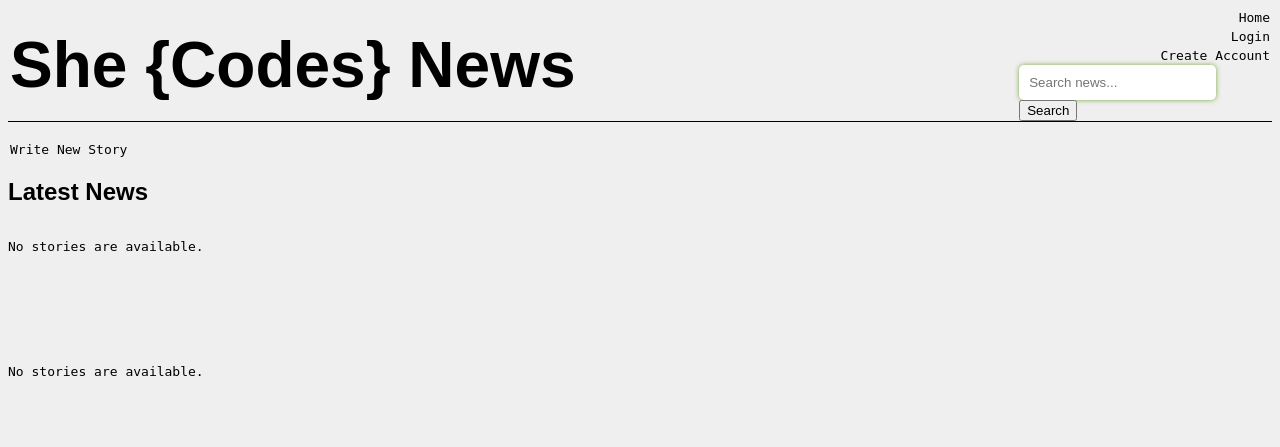
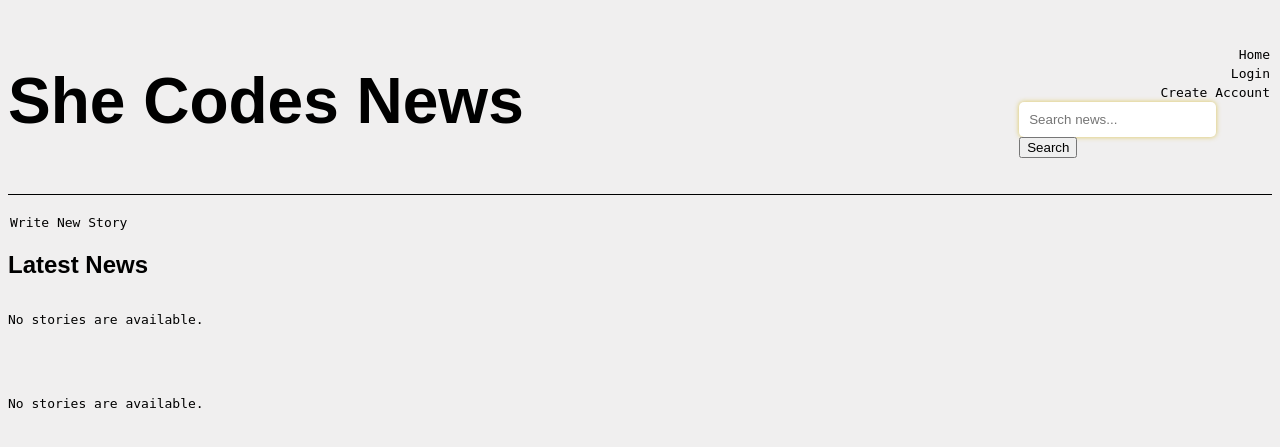
Before and after one commit to COHally/shecodes_news, a Django app: page /news/ in a window 1280 px wide. Shown: the top 447 px of the page. Run offline with Django 4.2, Linux system fonts and the light colour scheme; data that the repository does not hold is empty; parts of the project's set-up code (start-up, migrations or seed data) failed here and were passed over; some web fonts are replaced.

Commit message:
Styling.

```diff
--- a/she_codes_news/news/forms.py
+++ b/she_codes_news/news/forms.py
@@ -8,12 +8,12 @@ class StoryForm(ModelForm):
         #Below controls user input.
         fields = ['title', 'pub_date', 'image', 'content']
         widgets = {
-            'pub_date': forms.DateInput(
-                format= '%m/%d/%Y',
+            'pub_date': forms.DateTimeInput(
+                format= '%m/%d/%Y %H:%M',
                 attrs= {
                     'class': 'form-control',
                     'placeholder': 'Select a date',
-                    'type': 'date'
+                    'type': 'datetime-local'
                 }
             )
         }
--- a/she_codes_news/news/static/news/styles.css
+++ b/she_codes_news/news/static/news/styles.css
@@ -12,8 +12,8 @@
 
 #latest-stories {
     display: grid;
-    grid-template-columns: 2fr 1fr;
-    grid-template-rows: 1fr 1fr 1fr;
+    grid-template-columns: 2fr 2fr;
+    grid-template-rows: 2fr 2fr;
     gap: 1px 1px;
     grid-template-areas: "left-1 right-1" "left-1 right-2" "left-1 right-3";
     max-height: 500px;
--- a/she_codes_news/news/templates/news/index.html
+++ b/she_codes_news/news/templates/news/index.html
@@ -11,6 +11,8 @@
 {% block content %}
 <br>
 <a href="{% url 'news:newStory' %}">Write New Story</a>
+
+
     <h2>Latest News</h2>
 
         <div id="latest-stories">
--- a/she_codes_news/news/templates/news/search.html
+++ b/she_codes_news/news/templates/news/search.html
@@ -9,9 +9,9 @@
 
 {% if news_results %}
         <ul>
-            {% for news in news_results %}
-                <li>{{ news.title }} {{ news.content }} by {{ news.author.username }}</li>
-            {% endfor %}
+        {% for news in news_results %}
+            <li>{{ news.title }} {{ news.content }} by {{ news.author.username }}</li>
+        {% endfor %}
 {% else %}
     <p>I may need to find a new muse...check back later to check out my creative genius!</p>
 {% endif %}
--- a/she_codes_news/static/styles.css
+++ b/she_codes_news/static/styles.css
@@ -25,6 +25,7 @@ h1 {
 h2 {
    font-family: 'Montserrat Subrayada', sans-serif;
 
+
 }
 
 h3 {
@@ -33,9 +34,49 @@ h3 {
 }
 
 #header-text {
-    flex-basis: 80%;
-    display: flex;
-    color: 63d471;
+    width: max-content;
+    margin: 0;
+    position: relative;
+    font: 500 3rem "Poppins", sans-serif;
+    isolation: isolate;
+    color:darkgreen;
+    animation: showText 1.5s linear forwards 1s;
+}
+
+#header-text::after {
+    content: "";
+    position: absolute;
+    left: -5%;
+    top: 0;
+    right: 105%;
+    bottom: 0;
+    background: #fff;
+    opacity: 1;
+    z-index: 1;
+    animation: show 1.5s ease forwards 1s;
+  }
+
+@keyframes show {
+50% {
+    left: -5%;
+    right: -5%;
+}
+100% {
+    right: -5%;
+    left: 105%;
+}
+}
+
+@keyframes showText {
+49% {
+    color: #333;
+}
+50% {
+    color: white;
+}
+100% {
+    color: white;
+}
 }
 
 nav {
@@ -49,6 +90,10 @@ a {
     margin: 2px;
     text-decoration: none;
     color: #000;
+}
+
+a:hover{
+    background-color:lightgrey;
 }
 
 a, p {
@@ -70,12 +115,12 @@ a, p {
     outline: none;
     padding: 10px;
     border-radius: 5px;
-    box-shadow: 0 0 5px rgba(87, 155, 17, 0.8);
+    box-shadow: 0 0 5px rgba(215, 189, 54, 0.8);
   }
 
   /* Add hover effect */
   input:hover {
-    box-shadow: 0 0 30px rgba(87, 155, 17, 0.8);
+    box-shadow: 0 0 30px rgba(215, 189, 54, 0.8);
   }
 
   /* Add transition for smooth effect */
--- a/she_codes_news/templates/base.html
+++ b/she_codes_news/templates/base.html
@@ -17,13 +17,18 @@
         <header>
             <div id="header-text">
                 <a id="header-link" href="{% url 'news:index' %}">
-                    <h1>She {Codes} News</h1>
+                    <h1>She Codes News</h1>
                 </a>
             </div>
             {% include './nav.html' %}
         </header>
 
         <!-- content blocks here -->
-        {% block content %}{% endblock %}
+{% block content %}
+<div>
+
+
+</div>
+{% endblock %}
     </body>
 </html>
--- a/she_codes_news/templates/nav.html
+++ b/she_codes_news/templates/nav.html
@@ -1,7 +1,7 @@
 <nav>
     <a href="{% url 'news:index' %}">Home</a>
     {% if request.user.is_authenticated %}
-        <a href="#">{{ user.username }}</a>
+        <a href="profile.html">{{ user.username }}</a>
         <a href="{% url 'logout' %}">Logout</a>
     {% else %}
         <a href="{% url 'login' %}">Login</a>
```
